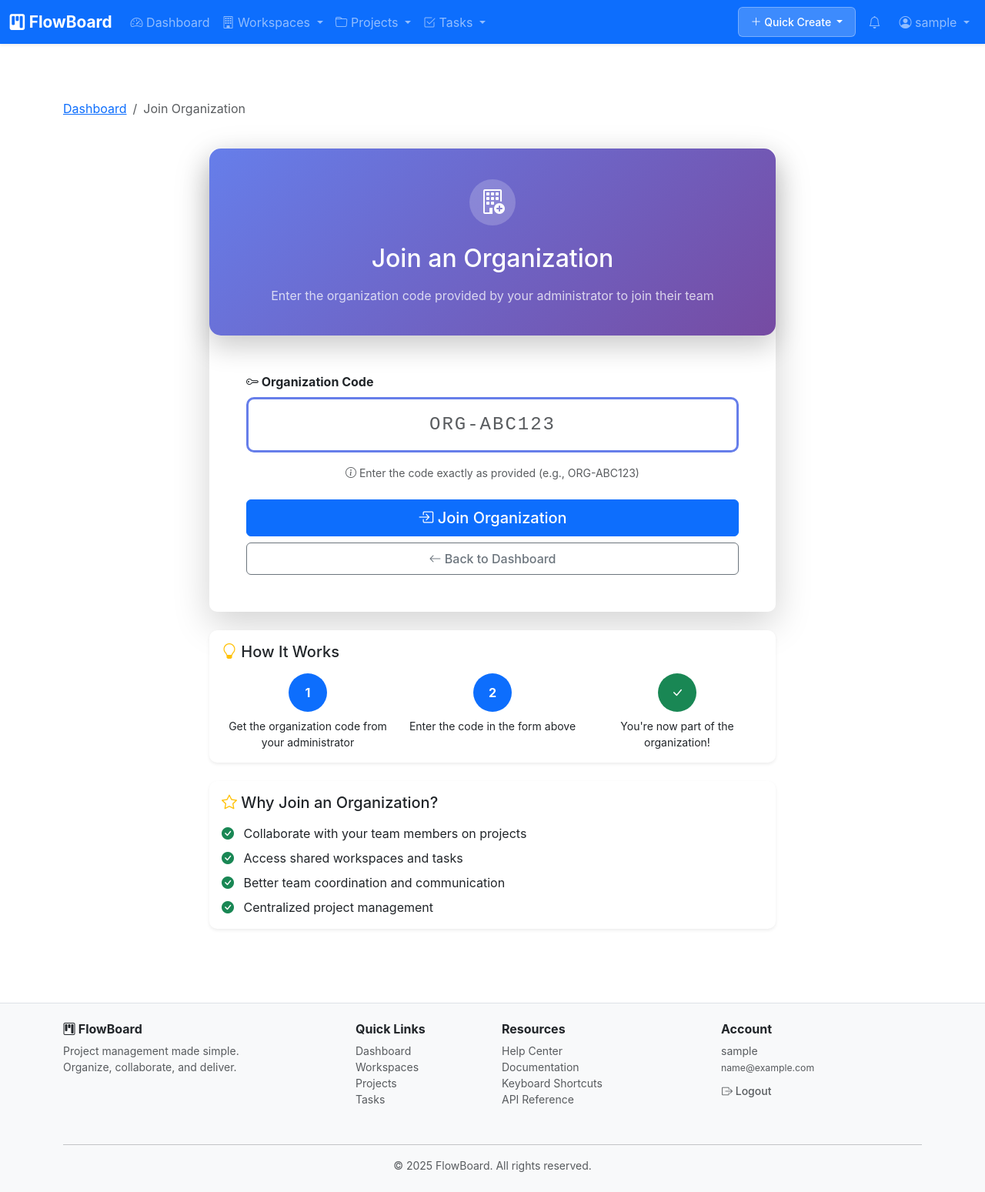
After one commit to kennedy-ak/flowboard, a Django app: page /accounts/organization/join/ in a window 1280 px wide. The commit adds this page. Shown: the whole page at 77% size. Run offline with Django 5.2, Linux system fonts and the light colour scheme; the visitor is signed in with stand-in values (Sample User, id 1).

Commit message:
organization

```diff
--- a/accounts/urls.py
+++ b/accounts/urls.py
@@ -8,8 +8,10 @@ urlpatterns = [
     path('login/', views.login_view, name='login'),
     path('logout/', views.logout_view, name='logout'),
 
-    # Organization Settings
+    # Organization Management
     path('organization/', views.organization_settings, name='organization_settings'),
+    path('organization/join/', views.join_organization, name='join_organization'),
+    path('organization/leave/', views.leave_organization, name='leave_organization'),
 
     # Password Reset URLs
     path('password-reset/', views.CustomPasswordResetView.as_view(), name='password_reset'),
--- a/accounts/views.py
+++ b/accounts/views.py
@@ -220,3 +220,55 @@ def organization_settings(request):
     }
 
     return render(request, 'accounts/organization_settings.html', context)
+
+
+@login_required
+def join_organization(request):
+    """
+    View for existing users to join an organization using a code.
+    """
+    from .forms import OrganizationJoinForm
+
+    # Check if user already has an organization
+    if request.user.organization:
+        messages.info(request, f'You are already a member of {request.user.organization.name}. You can leave it to join another organization.')
+        return redirect('accounts:organization_settings')
+
+    if request.method == 'POST':
+        form = OrganizationJoinForm(request.POST)
+        if form.is_valid():
+            organization = form.cleaned_data.get('organization')
+
+            # Add user to organization
+            request.user.organization = organization
+            request.user.save()
+
+            messages.success(request, f'Successfully joined {organization.name}!')
+            return redirect('accounts:organization_settings')
+    else:
+        form = OrganizationJoinForm()
+
+    context = {
+        'form': form,
+    }
+
+    return render(request, 'accounts/join_organization.html', context)
+
+
+@login_required
+def leave_organization(request):
+    """
+    View for users to leave their current organization.
+    """
+    if request.method == 'POST':
+        if request.user.organization:
+            org_name = request.user.organization.name
+            request.user.organization = None
+            request.user.save()
+            messages.success(request, f'You have left {org_name}.')
+        else:
+            messages.warning(request, 'You are not part of any organization.')
+
+        return redirect('dashboard')
+
+    return redirect('accounts:organization_settings')
--- /dev/null
+++ b/templates/accounts/join_organization.html
@@ -0,0 +1,196 @@
+{% extends 'base.html' %}
+{% load static %}
+
+{% block title %}Join Organization - FlowBoard{% endblock %}
+
+{% block extra_css %}
+<style>
+    .join-card {
+        background: linear-gradient(135deg, #667eea 0%, #764ba2 100%);
+        color: white;
+        border-radius: 15px;
+        padding: 40px;
+        box-shadow: 0 15px 35px rgba(0,0,0,0.2);
+    }
+    .code-input {
+        font-size: 1.5rem;
+        font-family: 'Courier New', monospace;
+        text-transform: uppercase;
+        letter-spacing: 2px;
+        text-align: center;
+        padding: 15px;
+        border: 3px solid #667eea;
+        border-radius: 10px;
+    }
+    .code-input:focus {
+        border-color: #764ba2;
+        box-shadow: 0 0 0 0.2rem rgba(118, 75, 162, 0.25);
+    }
+    .info-icon {
+        width: 60px;
+        height: 60px;
+        background: rgba(255,255,255,0.2);
+        border-radius: 50%;
+        display: flex;
+        align-items: center;
+        justify-content: center;
+        font-size: 2rem;
+    }
+</style>
+{% endblock %}
+
+{% block content %}
+<div class="container mt-5 mb-5">
+    <!-- Page Header -->
+    <div class="row mb-4">
+        <div class="col-12">
+            <nav aria-label="breadcrumb">
+                <ol class="breadcrumb">
+                    <li class="breadcrumb-item"><a href="{% url 'dashboard' %}">Dashboard</a></li>
+                    <li class="breadcrumb-item active">Join Organization</li>
+                </ol>
+            </nav>
+        </div>
+    </div>
+
+    <div class="row justify-content-center">
+        <div class="col-lg-8">
+            <!-- Main Join Card -->
+            <div class="card border-0 shadow-lg mb-4">
+                <div class="card-body p-0">
+                    <div class="join-card text-center">
+                        <div class="info-icon mx-auto mb-4">
+                            <i class="bi bi-building-add"></i>
+                        </div>
+                        <h2 class="mb-3">Join an Organization</h2>
+                        <p class="mb-0 opacity-75">
+                            Enter the organization code provided by your administrator to join their team
+                        </p>
+                    </div>
+
+                    <div class="p-5">
+                        <form method="post" class="needs-validation" novalidate>
+                            {% csrf_token %}
+
+                            <div class="mb-4">
+                                <label for="id_organization_code" class="form-label fw-bold">
+                                    <i class="bi bi-key"></i> Organization Code
+                                </label>
+                                <input
+                                    type="text"
+                                    name="organization_code"
+                                    class="form-control code-input {% if form.organization_code.errors %}is-invalid{% endif %}"
+                                    id="id_organization_code"
+                                    placeholder="ORG-ABC123"
+                                    maxlength="20"
+                                    required
+                                    value="{{ form.organization_code.value|default:'' }}"
+                                >
+                                {% if form.organization_code.errors %}
+                                    <div class="invalid-feedback d-block">
+                                        {{ form.organization_code.errors.0 }}
+                                    </div>
+                                {% else %}
+                                    <div class="form-text text-center mt-3">
+                                        <i class="bi bi-info-circle"></i> Enter the code exactly as provided (e.g., ORG-ABC123)
+                                    </div>
+                                {% endif %}
+                            </div>
+
+                            <div class="d-grid gap-2">
+                                <button type="submit" class="btn btn-primary btn-lg">
+                                    <i class="bi bi-box-arrow-in-right"></i> Join Organization
+                                </button>
+                                <a href="{% url 'dashboard' %}" class="btn btn-outline-secondary">
+                                    <i class="bi bi-arrow-left"></i> Back to Dashboard
+                                </a>
+                            </div>
+                        </form>
+                    </div>
+                </div>
+            </div>
+
+            <!-- How It Works -->
+            <div class="card border-0 shadow-sm mb-4">
+                <div class="card-body">
+                    <h5 class="card-title mb-3">
+                        <i class="bi bi-lightbulb text-warning"></i> How It Works
+                    </h5>
+                    <div class="row g-3">
+                        <div class="col-md-4 text-center">
+                            <div class="rounded-circle bg-primary text-white d-inline-flex align-items-center justify-content-center mb-2" style="width: 50px; height: 50px;">
+                                <strong>1</strong>
+                            </div>
+                            <p class="small mb-0">Get the organization code from your administrator</p>
+                        </div>
+                        <div class="col-md-4 text-center">
+                            <div class="rounded-circle bg-primary text-white d-inline-flex align-items-center justify-content-center mb-2" style="width: 50px; height: 50px;">
+                                <strong>2</strong>
+                            </div>
+                            <p class="small mb-0">Enter the code in the form above</p>
+                        </div>
+                        <div class="col-md-4 text-center">
+                            <div class="rounded-circle bg-success text-white d-inline-flex align-items-center justify-content-center mb-2" style="width: 50px; height: 50px;">
+                                <i class="bi bi-check-lg"></i>
+                            </div>
+                            <p class="small mb-0">You're now part of the organization!</p>
+                        </div>
+                    </div>
+                </div>
+            </div>
+
+            <!-- Benefits -->
+            <div class="card border-0 shadow-sm">
+                <div class="card-body">
+                    <h5 class="card-title mb-3">
+                        <i class="bi bi-star text-warning"></i> Why Join an Organization?
+                    </h5>
+                    <ul class="list-unstyled mb-0">
+                        <li class="mb-2">
+                            <i class="bi bi-check-circle-fill text-success me-2"></i>
+                            Collaborate with your team members on projects
+                        </li>
+                        <li class="mb-2">
+                            <i class="bi bi-check-circle-fill text-success me-2"></i>
+                            Access shared workspaces and tasks
+                        </li>
+                        <li class="mb-2">
+                            <i class="bi bi-check-circle-fill text-success me-2"></i>
+                            Better team coordination and communication
+                        </li>
+                        <li class="mb-0">
+                            <i class="bi bi-check-circle-fill text-success me-2"></i>
+                            Centralized project management
+                        </li>
+                    </ul>
+                </div>
+            </div>
+        </div>
+    </div>
+</div>
+
+{% endblock %}
+
+{% block extra_js %}
+<script>
+    // Auto-uppercase input
+    document.getElementById('id_organization_code').addEventListener('input', function(e) {
+        e.target.value = e.target.value.toUpperCase();
+    });
+
+    // Form validation
+    (function() {
+        'use strict';
+        var forms = document.querySelectorAll('.needs-validation');
+        Array.prototype.slice.call(forms).forEach(function(form) {
+            form.addEventListener('submit', function(event) {
+                if (!form.checkValidity()) {
+                    event.preventDefault();
+                    event.stopPropagation();
+                }
+                form.classList.add('was-validated');
+            }, false);
+        });
+    })();
+</script>
+{% endblock %}
--- a/templates/base.html
+++ b/templates/base.html
@@ -186,6 +186,10 @@
                             <li><a class="dropdown-item" href="{% url 'accounts:organization_settings' %}">
                                 <i class="bi bi-building-gear"></i> Organization Settings
                             </a></li>
+                            {% else %}
+                            <li><a class="dropdown-item" href="{% url 'accounts:join_organization' %}">
+                                <i class="bi bi-building-add"></i> Join Organization
+                            </a></li>
                             {% endif %}
                             <li><a class="dropdown-item" href="#">
                                 <i class="bi bi-gear"></i> Settings
```
Also changed, not shown: templates/accounts/organization_settings.html (+52 -1 lines).
